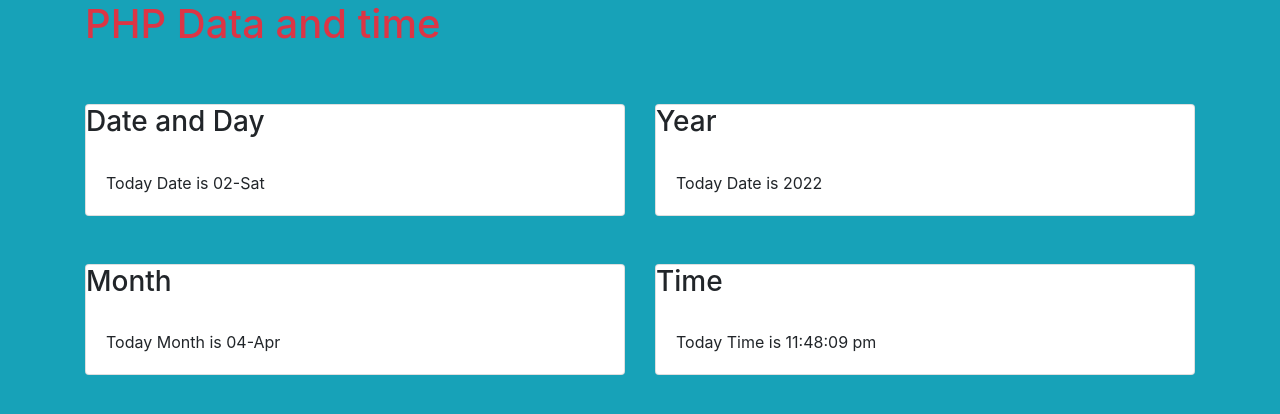
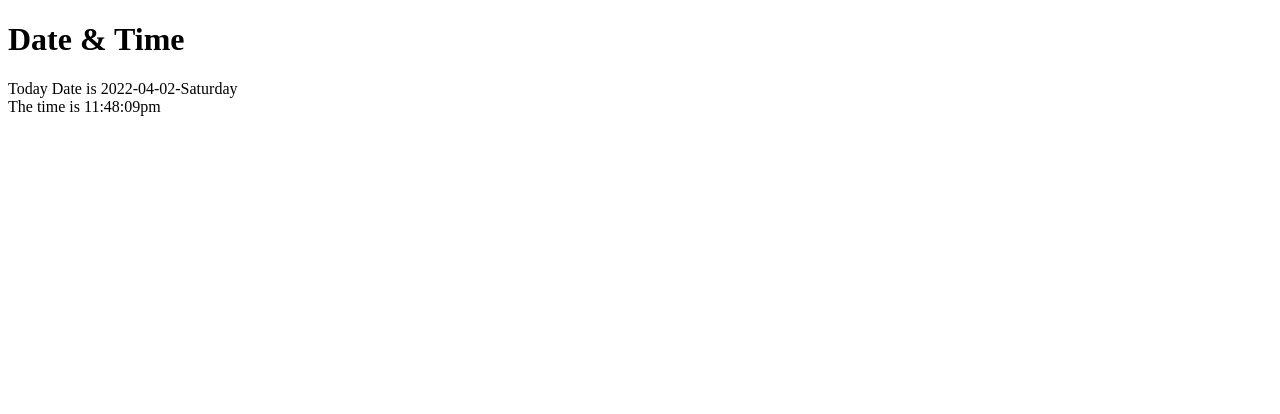
Before and after one commit to abdulwahabkhalid29/Php-project, a PHP site: page /Date.php in a window 1280 px wide. Shown: the top 414 px of the page. Run offline with PHP 8.4, Linux system fonts and the light colour scheme.

Commit message:
Php-Working

```diff
--- a/february/Date.php
+++ b/february/Date.php
@@ -4,71 +4,14 @@
     <meta charset="UTF-8">
     <meta http-equiv="X-UA-Compatible" content="IE=edge">
     <meta name="viewport" content="width=device-width, initial-scale=1.0">
-    <title>PHP Date</title>
-    <link rel="stylesheet" href="assets/css/bootstrap.css">
-    <link rel="stylesheet" href="assests/css/bootstrap.min.css">
+    <title>Date </title>
 </head>
-<body class="container-fluid bg-info">
-    <div class="container">
-        <h1 class="text-danger">PHP Data and time</h1>
-        <div class="row">
-            <div class="mt-5 col-md-6">
-                 <div class="card">
-                     <div class="card-head">
-                         <div class="card-title">
-                             <h3>Date and Day</h3>
-                         </div>
-                     </div>
-                         <div class="card-body">
-                             <?php
-                             echo "Today Date is" .date(" d-D"). "";
-                             ?>
-                     </div>
-                 </div>
-            </div>
-            <div class="mt-5 col-md-6">
-                <div class="card">
-                     <div class="card-head">
-                         <div class="card-title">
-                             <h3>Year</h3>
-                         </div>
-                     </div>
-                         <div class="card-body">
-                             <?php
-                             echo "Today Date is" .date(" Y"). "";
-                             ?>
-                     </div>
-                 </div>
-            </div>
-                 <div class="mt-5 col-md-6">
-                <div class="card">
-                     <div class="card-head">
-                         <div class="card-title">
-                             <h3>Month</h3>
-                         </div>
-                     </div>
-                         <div class="card-body">
-                             <?php
-                             echo "Today Month is" .date(" m-M"). "";
-                             ?>
-                     </div>
-                 </div>
-            </div>
-            <div class="mt-5 col-md-6">
-                <div class="card">
-                    <div class="card-head">
-                        <div class="card-title">
-                            <h3>Time</h3>
-                        </div>
-                    </div>
-                    <div class="card-body">
-                        <?php
-                        echo "Today Time is" .date(" h:i:s  a"). "";
-                        ?>
-                    </div>
-                </div>
-            </div>
-        </div>
-    </div>
+<body>
+    <h1>Date & Time</h1>
+    <?php
+    echo "Today Date is " .date("Y-m-d-l") . "<br>";
+    echo "The time is " . date("h:i:sa");
+
+    ?>
 </body>
 </html>
```
